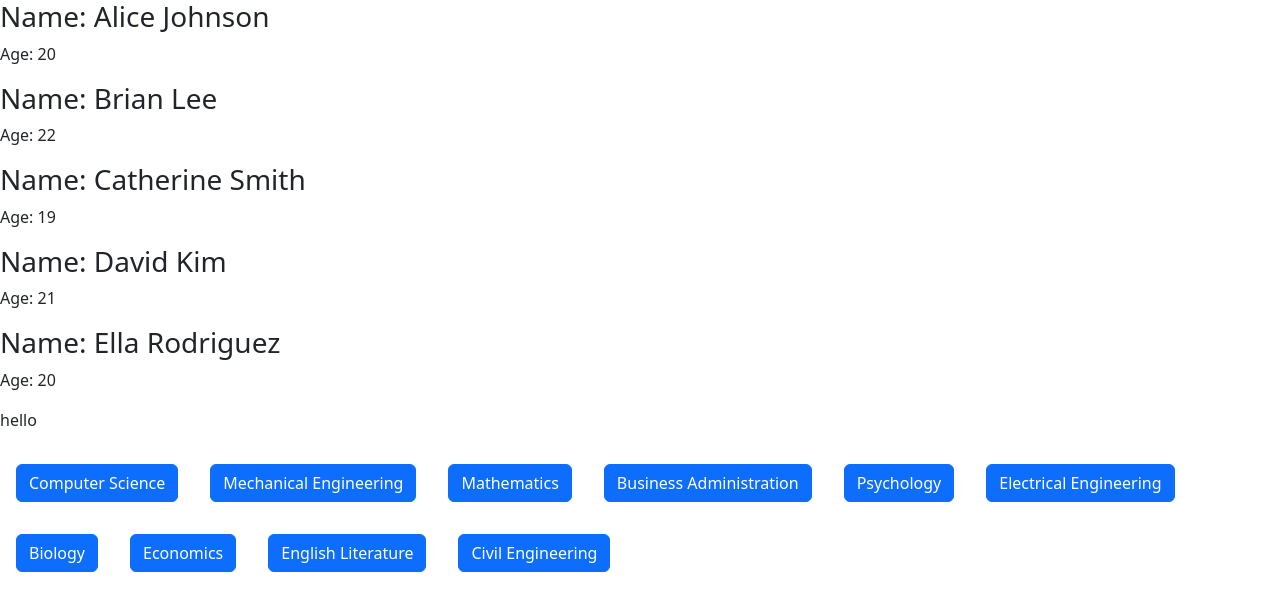
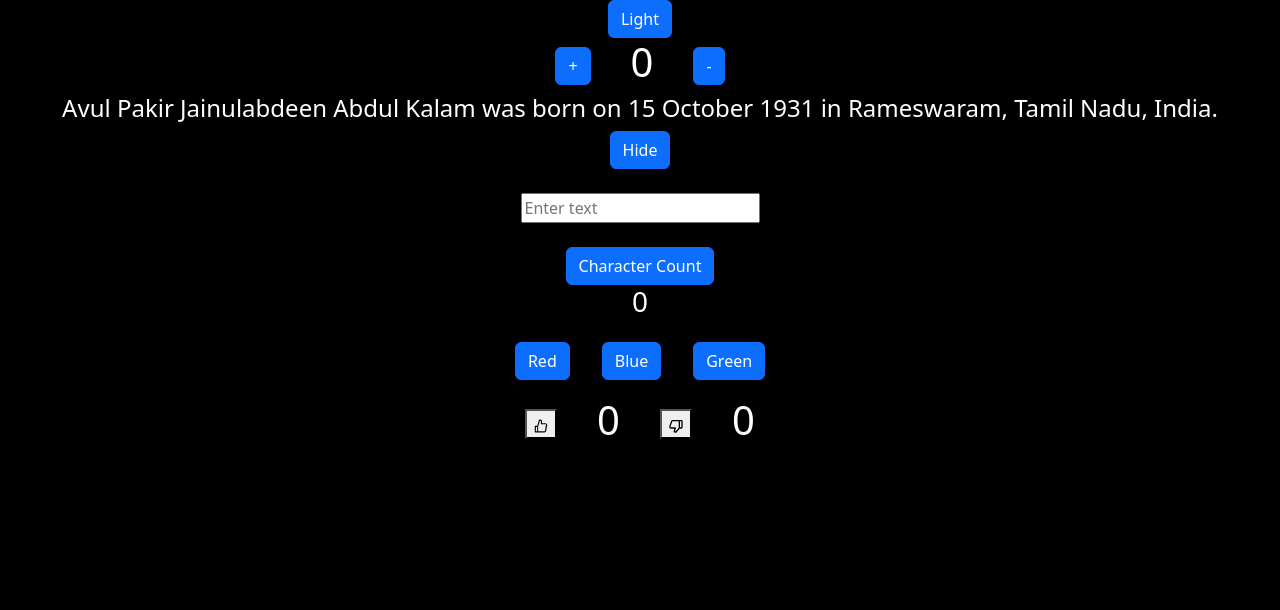
Before and after one commit to naveenkumar-rm/React-js, a React (Create React App) app: page / in a window 1280 px wide. Shown: the top 610 px of the page. Built offline with nearby package versions, Linux system fonts and the light colour scheme.

Commit message:
Add:usestatecomp

```diff
--- a/package.json
+++ b/package.json
@@ -11,6 +11,7 @@
     "react": "^19.2.0",
     "react-bootstrap": "^2.10.10",
     "react-dom": "^19.2.0",
+    "react-icons": "^5.5.0",
     "react-scripts": "5.0.1",
     "web-vitals": "^2.1.4"
   },
--- a/src/App.js
+++ b/src/App.js
@@ -10,6 +10,9 @@ import G from './Components/Task';
 import H from './Components/Propss/Parent';
 import I from './Components/Propss/Students';
 import J from './Components/Propss/Departsment';
+import K from './Components/Anagram';
+import L from './Components/Usestatecomp/Parent';
+import M from './Components/Usestatecomp/Child1';
 function App() {
   return (
     <div>
@@ -19,10 +22,13 @@ function App() {
       <D/>
       <E/>
       <F/>
-      <G/> */}
+      <G/>
       <H/>
       <I/>
       <J/>
+      <K/>
+      <M/>*/}
+      <L/>
     </div>
   );
 }
--- /dev/null
+++ b/src/Components/Anagram.jsx
@@ -0,0 +1,37 @@
+import React from 'react'
+import { useState } from 'react';
+import { Button } from 'react-bootstrap';
+
+const Anagram = () => {
+    const[str1, setStr1] = useState(' ');
+    const[str2, setStr2] = useState(' ');
+    const[str3, setStr3] = useState(' ');
+
+    function Anagramfuntion() {
+        let a=[];
+        let b=[];
+        for (let i = 0; i < str1.length; i++) {
+            a.push( str1.toLowerCase[i]);
+            }
+        for (let j = 0; j < str2.length; j++) {
+            b.push(str2.toLowerCase[j]);
+            }
+        a.sort();
+        b.sort();
+        if(a.toString()===b.toString()){
+            setStr3('The strings are anagram');
+        }else{
+            setStr3('The strings are not anagram');
+        }
+    }
+  return (
+    <div>
+      <input type="text" placeholder='Enter first string' onChange={(e)=>setStr1(e.target.value)} /><br/><br/>
+      <input type="text" placeholder='Enter second string'onChange={(e)=>setStr2(e.target.value)} /><br/><br/>
+      <Button className='m-3' onClick={Anagramfuntion}>Check Anagram</Button>
+      <p>Result: {str3} </p>
+    </div>
+  )
+}
+
+export default Anagram
--- /dev/null
+++ b/src/Components/Usestatecomp/Child1.jsx
@@ -0,0 +1,54 @@
+import React from 'react'
+import { useState } from 'react';
+import { Button } from 'react-bootstrap'
+import { AiOutlineLike } from "react-icons/ai";
+import { BiDislike } from "react-icons/bi";
+
+const Child1 = (props) => {
+    const[count,setCount]=useState(0);
+    const[data,setData]=useState(true);
+    const[sentance,setsentence]=useState("");
+    const[charcount,setcharcount]=useState(0);
+    const[like,setlike]=useState(0);
+    const[dislike,setdislike]=useState(0);
+    const[color,setColor]=useState("");
+    function toggleData() {
+        setData(!data)
+    }
+    function countCharacters() {
+        setcharcount(sentance.length)
+    }
+  return (
+    <div style={{backgroundColor:props.bg? "black" : "white",color:props.bg?"white":"black",textAlign:'center',height:'100vh'}}>
+    <Button onClick={props.changetheme}>{props.bg ? "Light" : "Dark" }</Button><br />
+    <div style={{backgroundColor:color}}>
+    <div style={{display:'flex',justifyContent:'center',alignItems:'center',gap:'40px'}}>
+    <Button onClick={()=>setCount(count+1)}>+</Button>
+    <h1>{count}</h1>
+    <Button onClick={()=>setCount(count-1)}>-</Button>
+    </div>
+
+    {
+    data? <h4>Avul Pakir Jainulabdeen Abdul Kalam was born on 15 October 1931 in Rameswaram, Tamil Nadu, India.</h4> : null
+    }
+    <Button onClick={toggleData}>Hide</Button><br /><br />
+    </div>
+    <input type='text' placeholder='Enter text' onChange={(e)=>setsentence(e.target.value)}/><br /><br />
+    <Button onClick={countCharacters}>Character Count</Button>
+    <h3>{charcount}</h3>
+    <Button className='m-3' onClick={()=>setColor("red")}>Red</Button>
+    <Button className='m-3' onClick={()=>setColor("blue")}>Blue</Button>
+    <Button className='m-3' onClick={()=>setColor("green")}>Green</Button>
+
+
+    <div style={{display:'flex',justifyContent:'center',alignItems:'center',gap:'40px'}}>
+    <button onClick={()=>setlike(like+1)}><AiOutlineLike /></button>
+    <h1>{like}</h1>
+    <button onClick={()=>setdislike(dislike+1)}><BiDislike /></button>
+    <h1>{dislike}</h1>
+    </div>
+    </div>
+  )
+}
+
+export default Child1
--- /dev/null
+++ b/src/Components/Usestatecomp/Parent.jsx
@@ -0,0 +1,18 @@
+import React from 'react'
+import { useState } from 'react'
+import Child1 from './Child1';
+
+const Parent = () => {
+    const [theme,setTheme]=useState(true);
+    function changetheme() {
+        setTheme(!theme)
+    }
+
+  return (
+    <div>
+    <Child1 bg={theme} changetheme={changetheme}></Child1>
+    </div>
+  )
+}
+
+export default Parent
```
Also changed, not shown: 1 other file (tests, documents, lock files or other folders).
